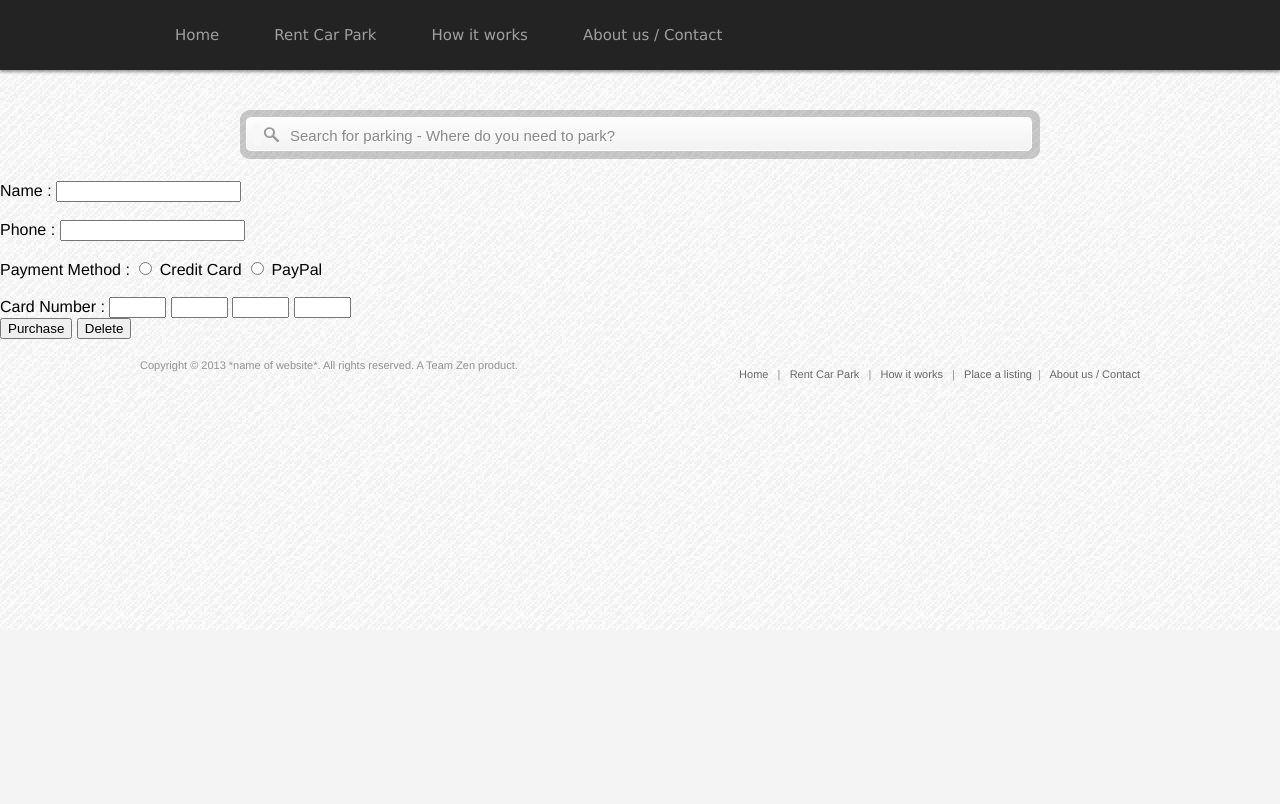
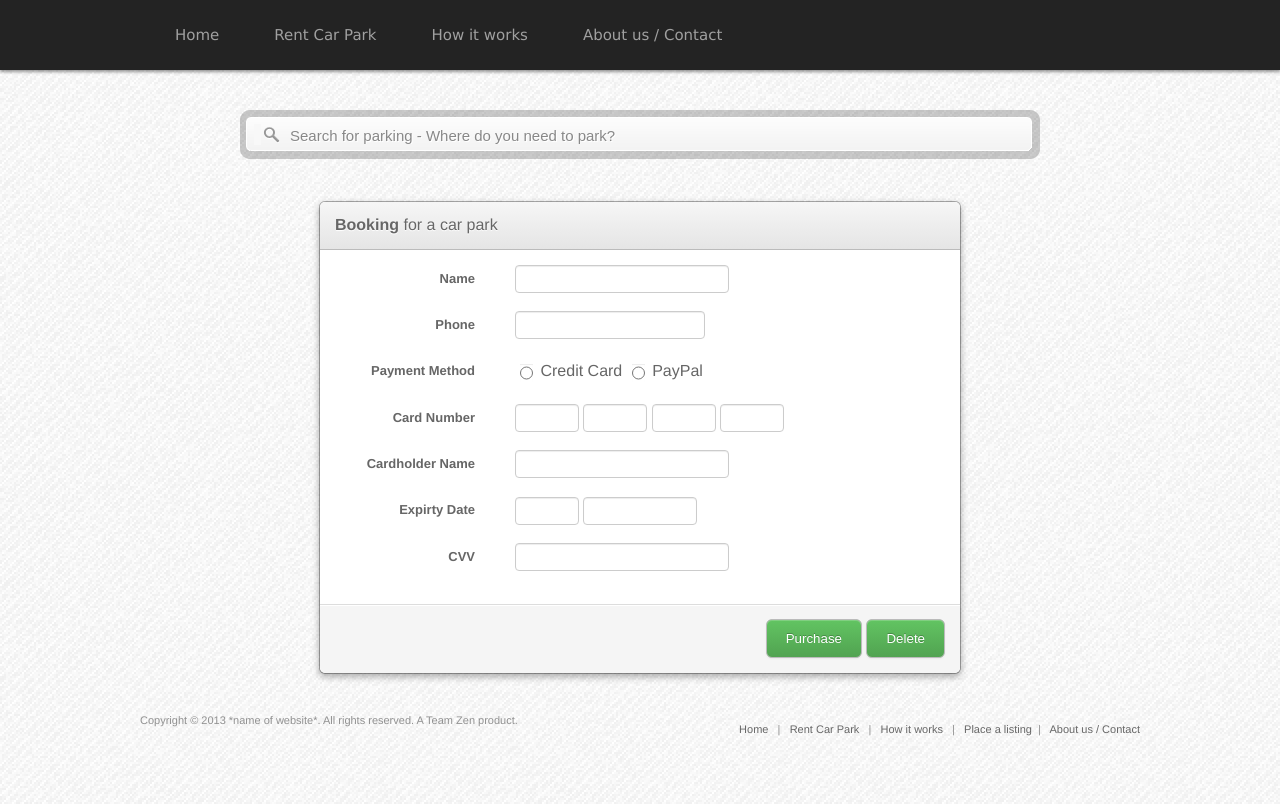
Before and after one commit to craizile/INB313, a PHP site: page /Applications/bookingform.php in a window 1280 px wide. Shown: the part 170-974 px from the top of the page. Before the commit the page ends 551 px from the top, so only its background shows below. Run offline with PHP 8.4, Linux system fonts and the light colour scheme.

Commit message:
BookingForm style
This website looks more like a scam :/

```diff
--- a/bookingform.php
+++ b/bookingform.php
@@ -7,7 +7,8 @@
 
 	<link type="text/css" rel="stylesheet" href="header.css" media="screen" />
 	<link type="text/css" rel="stylesheet" href="style.css" media="screen" />
-
+	<script type="text/javascript" src="script.js"></script>
+	<script type="text/javascript" src="http://code.jquery.com/jquery.js"></script>
 
 	<title>  Booking Form  </title>
 
@@ -18,51 +19,74 @@
 
 <?php include 'header.html' ; ?>
 
-<form id="form-id">
-		Name : <input type="text" name="nametxt"  required><br><br>
-		Phone : <input type="" name="phonetxt" required><br><br>
-		Payment Method : <input type="radio" name="payment" value="Credit Card" id="div1"> Credit Card  <input type="radio" name="payment" value="paypal" id="div2"> PayPal <br><br>
-		Card Number : <input type="text" name="txtcard1" maxlength="4" size="4" required>  <input type="text" name="txtcard2" maxlength="4" size="4"required>  <input type="text" name="txtcard3" maxlength="4" size="4" required>  <input type="text" name="txtcard4" maxlength="4" size="4" required> <br>
-
-		     <div id='formdiv1' style='display:none'>
-
-		     Card Number : <input type="text" name="txtcard1" maxlength="4" size="4" required />  <input type="text" name="txtcard2" maxlength="4" size="4" required />  <input type="text" name="txtcard3" maxlength="4" size="4" required />  <input type="text" name="txtcard4" maxlength="4" size="4" required /> <br>
-
-
-		     &nbsp&nbsp&nbsp&nbsp<img src="cclogo.jpg" alt="cclogospic" width="300" height="28"> <br> <br>
-
-
-		     Cardholder Name : <input type="text" name="ccname" size="30" maxlength="20" required><br><br>
-		     Expiry Date : <input type="text" name="expmonth" size="2" maxlength="2" required> <input type="text" name="expyear" size="4" maxlength="4" required> <br><br>
-		     CVV : <input type="text" maxlength="3" name="ccCVV" size="3" required> <br><br>
+<div class="bodyContainer">
+	<div class="modal">
+	    <div class="modal-header">
+	    	Booking <span>for a car park</span>
 	    </div>
 
+		<form id="form-id" class="form">
+			<div class="modal-body">
+				<div class="control-group required ">
+					<label for="id_first_name" class="control-label"> Name </label>
+					<div class="controls">
+						 <input type="text" name="nametxt" required />
+					</div>
+                </div>
+                <div class="control-group required ">
+					<label for="id_first_name" class="control-label"> Phone </label>
+					<div class="controls">
+						<input type="" name="phonetxt" required />
+					</div>
+                </div>
+                <div class="control-group required ">
+					<label for="id_first_name" class="control-label"> Payment Method </label>
+					<div class="controls">
+						<input type="radio" name="payment" value="Credit Card" id="div1" /> Credit Card  <input type="radio" name="payment" value="paypal" id="div2" /> PayPal
+					</div>
+                </div>
+                <div class="control-group required ">
+					<label for="id_first_name" class="control-label"> Card Number </label>
+					<div class="controls">
+						<input type="text" name="txtcard1" maxlength="4" size="4" class="small" required />  <input type="text" name="txtcard2" maxlength="4" size="4" class="small"required />  <input type="text" name="txtcard3" maxlength="4" size="4" class="small" required />  <input type="text" name="txtcard4" maxlength="4" size="4" class="small" required /> <br>
+						<!-- <img src="images/cclogo.jpg" alt="cclogospic" width="300" height="28" /> -->
+					</div>
+                </div>
+                <div class="control-group required ">
+					<label for="id_first_name" class="control-label"> Cardholder Name </label>
+					<div class="controls">
+				     	<input type="text" name="ccname" size="30" maxlength="20" required />
+				    </div>
+                </div>
+                <div class="control-group required ">
+					<label for="id_first_name" class="control-label"> Expirty Date </label>
+					<div class="controls">
+				    	<input type="text" name="expmonth" size="2" maxlength="2" class="small" required /> <input type="text" name="expyear" size="4" maxlength="4" class="medium" required />
+				    </div>
+                </div>
+                <div class="control-group required ">
+					<label for="id_first_name" class="control-label"> CVV </label>
+					<div class="controls">
+				    	<input type="text" maxlength="3" name="ccCVV" size="3" required />
+				    </div>
+				</div>
 			    <div id="formdiv2" style="display:none">
 				    <a href="http://www.Paypal.com/"> Pay using PayPal </a>
 				    <p> When you press the PayPal link, you will be directed to PayPal website where you can login or create a PayPal account and submit your payment. Upon full payment, you will be transferred back in to this website to obtain booking information.</p>
 				</div>
+			</div>
 
-		<a href="successbook.php"><button>Purchase</button></a> <input type="reset" value="Delete">
-
+			<div class="modal-footer">
+   				 <button class="btn btn-large btn-success">
+   				 	<a href="successbook.php">Purchase</a>
+   				 </button>
+   				 <button type="reset" class="btn btn-large btn-success">
+   				 	Delete
+   				 </button>
+			</div>
 		</form>
-
-<script type="text/javascript" src="http://code.jquery.com/jquery.js"></script>
-<script type="text/javascript" charset="utf-8">
-$('#form-id').change(function() {
-    if ($('#div1').prop('checked')) {
-        $('#formdiv1').show();
-    }
-    else {
-        $('#formdiv1').hide();
-    }
-    if ($('#div2').prop('checked')) {
-        $('#formdiv2').show();
-    }
-    else {
-        $('#formdiv2').hide();
-    }
-});
-  </script>
+	</div>
+</div>
 
 <?php include 'footer.html' ; ?>
 
--- a/footer.html
+++ b/footer.html
@@ -1,5 +1,3 @@
-</div>
-
 <div class="footer">
 
 		<p class="copyright">Copyright &copy; 2013 *name of website*. All rights reserved. A Team Zen product.
--- a/register.php
+++ b/register.php
@@ -3,6 +3,7 @@
 	<Head>
 		<link type="text/css" rel="stylesheet" href="header.css" media="screen" />
 		<link type="text/css" rel="stylesheet" href="style.css" media="screen" />
+        <script type="text/javascript" src="script.js"></script>
 		<Title>Register</Title>
 	</head>
 	<body>
--- a/script.js
+++ b/script.js
@@ -9,3 +9,18 @@ function clearSearch(a) {
 		a.value="";
 	}
 }
+
+$('#form-id').change(function() {
+    if ($('#div1').prop('checked')) {
+        $('#formdiv1').show();
+    }
+    else {
+        $('#formdiv1').hide();
+    }
+    if ($('#div2').prop('checked')) {
+        $('#formdiv2').show();
+    }
+    else {
+        $('#formdiv2').hide();
+    }
+});
```
Also changed, not shown: successbook.php (+7 -3 lines). Lines whose indentation alone changed are shown as unchanged.
